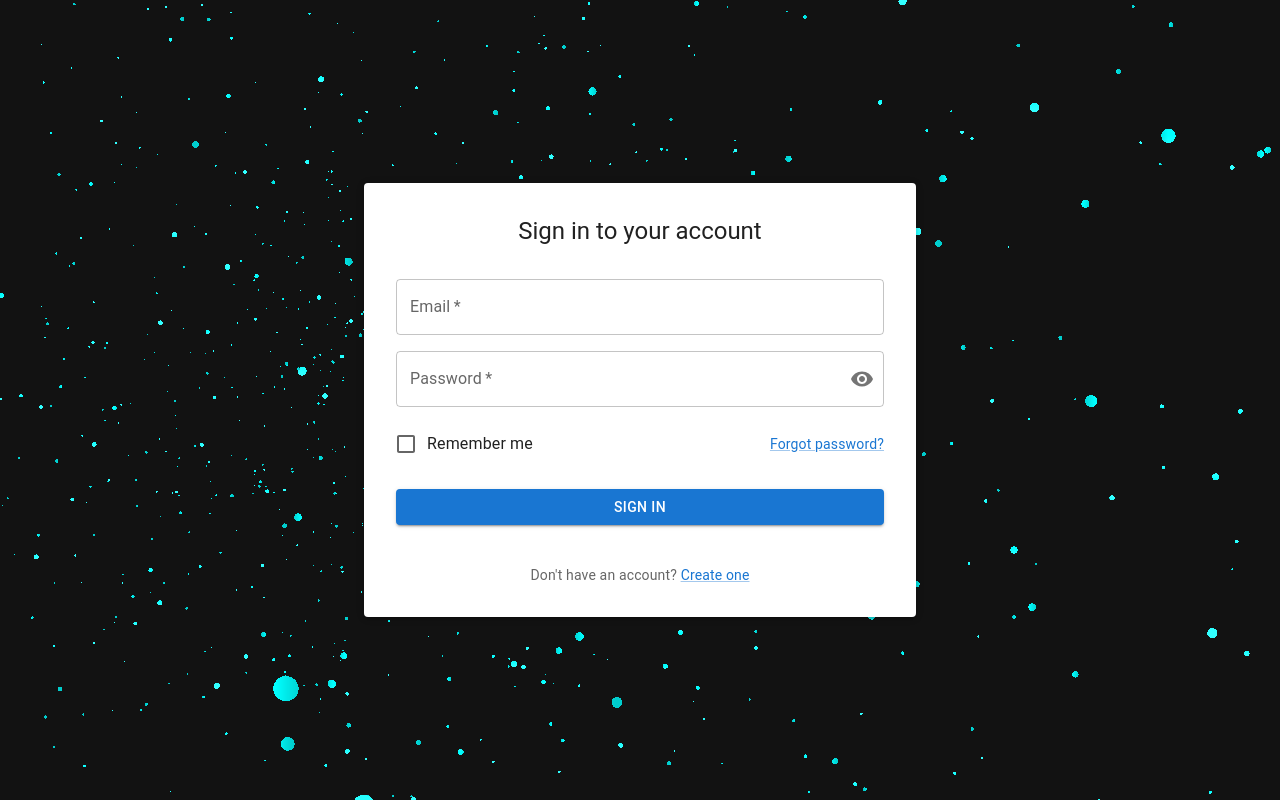
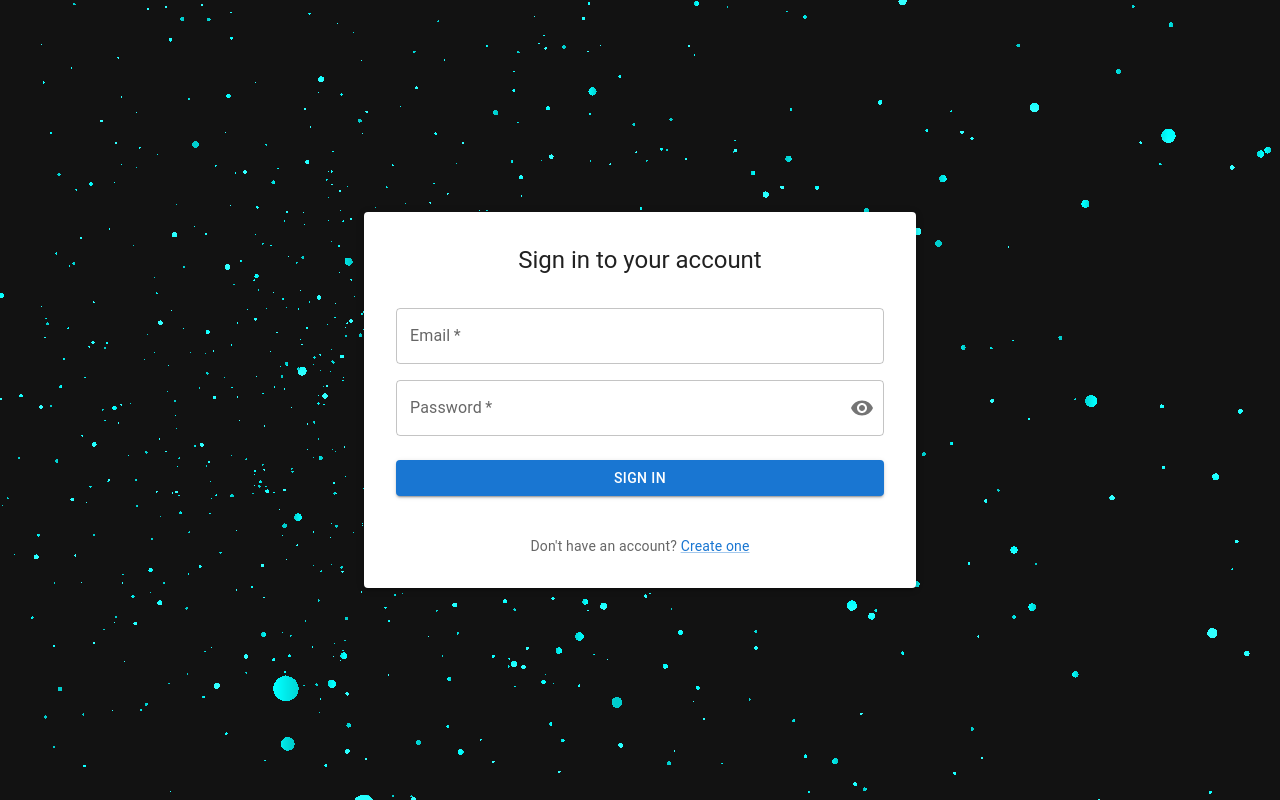
Before and after one commit to tomer7X/ai-crypto-agent-FE, a React (Vite) app: page / in a window 1280 px wide. Built offline with nearby package versions, Linux system fonts and the light colour scheme.

Commit message:
register page, api for login and register

```diff
--- a/src/api.ts
+++ b/src/api.ts
@@ -1,22 +1,4 @@
 const API_BASE = import.meta.env.VITE_API_BASE_URL;
-
-export async function createMessage(content: string) {
-  const res = await fetch(`${API_BASE}/message`, {
-    method: "POST",
-    headers: {
-      "Content-Type": "application/json",
-    },
-    body: JSON.stringify({ content }),
-  });
-
-  if (!res.ok) {
-    const text = await res.text();
-    throw new Error(`Failed to create message: ${text}`);
-  }
-
-  return res.json();
-}
-
 
 export async function createAccount(fullName: string, email: string, password: string) {
   const res = await fetch(`${API_BASE}/auth/register`, {
@@ -29,7 +11,7 @@ export async function createAccount(fullName: string, email: string, password: s
 
   if (!res.ok) {
     const text = await res.text();
-    throw new Error(`Failed to create account: ${text}`);
+    throw new Error(text);
   }
 
   return res.json();
--- a/src/pages/LoginPage/LoginPage.tsx
+++ b/src/pages/LoginPage/LoginPage.tsx
@@ -1,10 +1,8 @@
-import { useEffect, useState } from "react";
+import { useState } from "react";
 import {
   Box,
   Button,
-  Checkbox,
   Container,
-  FormControlLabel,
   IconButton,
   InputAdornment,
   Link,
@@ -14,12 +12,11 @@ import {
   Typography,
 } from "@mui/material";
 import { Visibility, VisibilityOff } from "@mui/icons-material";
-import { validateLogin} from "../../api";
+import { validateLogin } from "../../api";
 
 type FormState = {
   email: string;
   password: string;
-  remember: boolean;
 };
 
 const emailRegex =
@@ -33,7 +30,6 @@ export const Login = ({ onSwitchToRegister }: Props) => {
   const [form, setForm] = useState<FormState>({
     email: "",
     password: "",
-    remember: false,
   });
   const [showPassword, setShowPassword] = useState(false);
   const [errors, setErrors] = useState<{ email?: string; password?: string }>({});
@@ -137,27 +133,6 @@ export const Login = ({ onSwitchToRegister }: Props) => {
               />
             </Stack>
 
-                      <Box sx={{ display: "flex", justifyContent: "space-between", mt: 2 }}>
-              <FormControlLabel
-                control={
-                  <Checkbox
-                    checked={form.remember}
-                    onChange={(e) => setForm({ ...form, remember: e.target.checked })}
-                    color="primary"
-                  />
-                }
-                label="Remember me"
-              />
-              <Link
-                href="#"
-                onClick={(e) => e.preventDefault()}
-                variant="body2"
-                sx={{ alignSelf: "center" }}
-              >
-                Forgot password?
-              </Link>
-            </Box>
-
             <Button
               type="submit"
               fullWidth
--- a/src/pages/RegisterPage/RegisterPage.tsx
+++ b/src/pages/RegisterPage/RegisterPage.tsx
@@ -39,6 +39,11 @@ export default function RegisterPage({ onSwitchToLogin }: Props) {
     return Object.keys(next).length === 0;
   }
 
+  function navigateToLogin(e?: React.MouseEvent) {
+    e?.preventDefault();
+    onSwitchToLogin?.();
+  }
+
   async function onSubmit(e: React.FormEvent) {
     e.preventDefault();
     setMessage(null);
@@ -47,9 +52,15 @@ export default function RegisterPage({ onSwitchToLogin }: Props) {
     try {
       console.log("Register payload:", { fullName, email });
       await createAccount(fullName, email, password);
-      setMessage("✅ (Demo) Account created — you can now sign in");
-    } catch (err) {
-      setMessage("❌ Something went wrong");
+      setMessage("✅ Account created — you can now sign in");
+      setTimeout(() => {
+        navigateToLogin();
+      }, 2000);
+    } catch (err: any) {
+      console.log({err});
+      let errorMessage = err?.message || "Something went wrong";
+      errorMessage = errorMessage.replace(/^"|"$/g, '');
+      setMessage(`❌ ${errorMessage}`);
     } finally {
       setSubmitting(false);
     }
@@ -123,7 +134,7 @@ export default function RegisterPage({ onSwitchToLogin }: Props) {
 
               <Typography variant="body2" sx={{ textAlign: "center" }}>
                 Already have an account?{' '}
-                <Link href="#" onClick={(e) => { e.preventDefault(); onSwitchToLogin?.(); }}>
+                <Link href="#" onClick={navigateToLogin}>
                   Sign in
                 </Link>
               </Typography>
```
